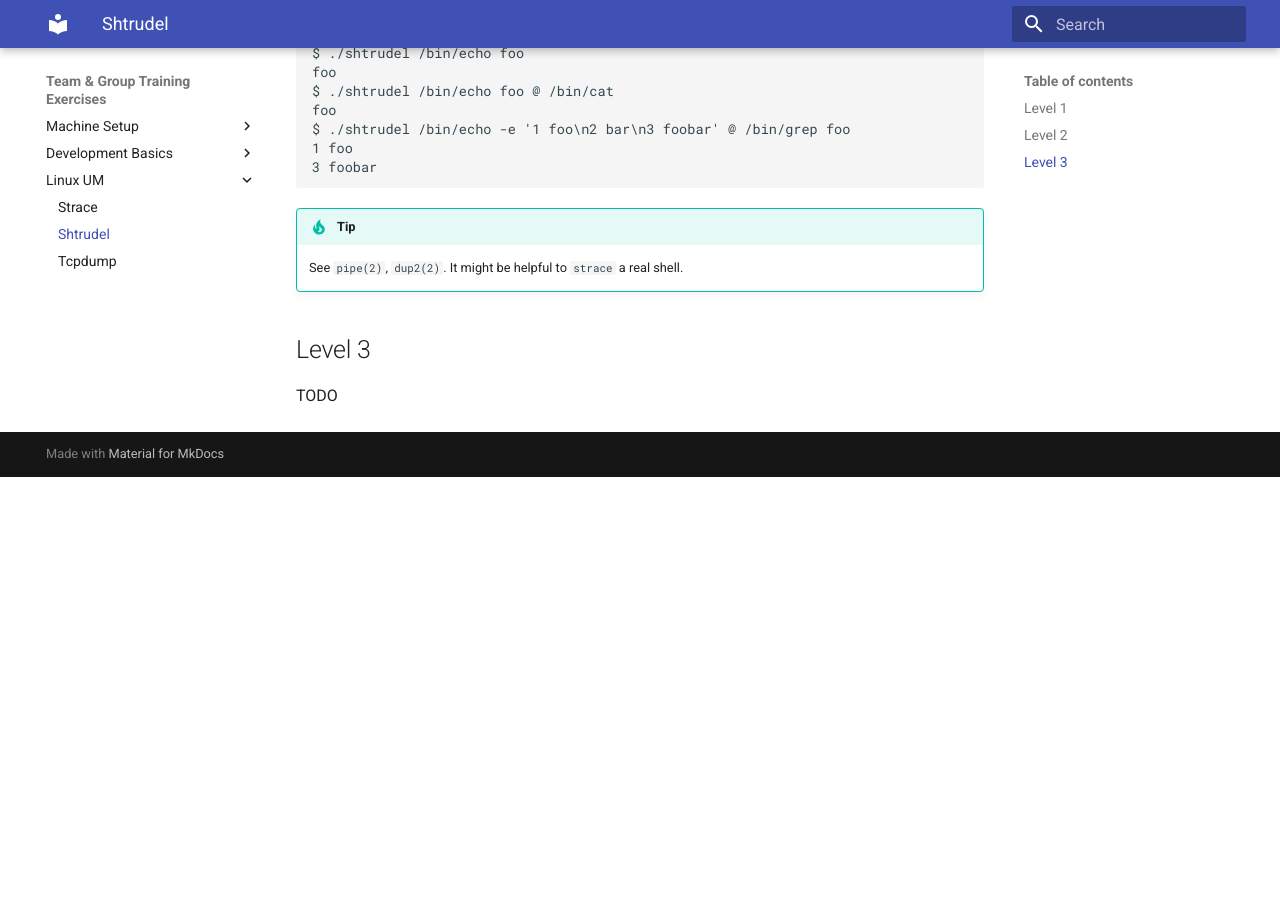
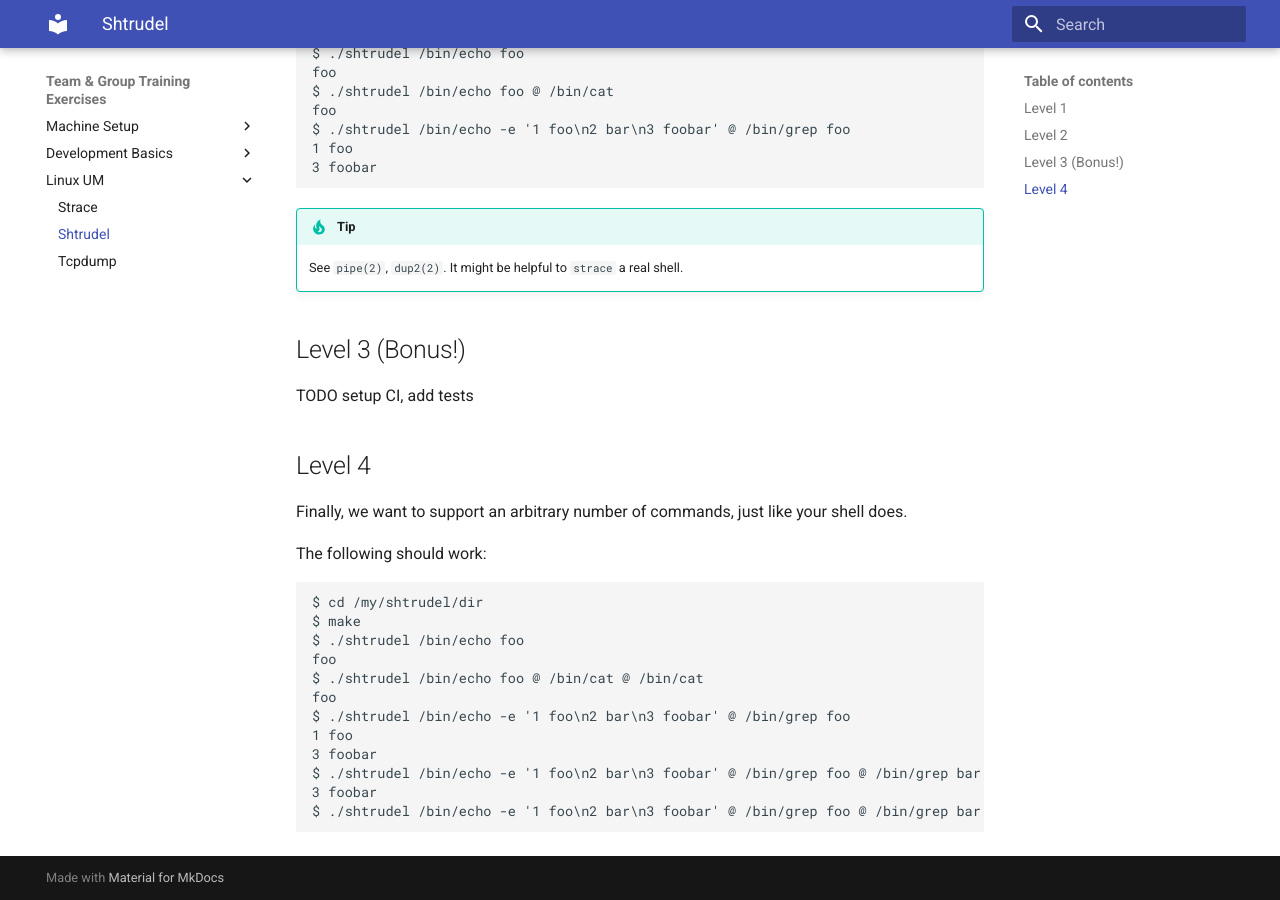
Before and after one commit to AchtungX/Hafifot, an MkDocs documentation site: the page built from content/linux_um/shtrudel.md, in a window 1280 px wide and 900 px high, scrolled down 848 px. Built offline with MkDocs 1.6.1 and Material for MkDocs 9.7.7, drawn with Linux system fonts in a browser that asks for light colours; before the commit the page ends 1325 px from its top, so only the background shows below that.

Commit message:
content: Update shtrudel

````diff
--- a/content/linux_um/shtrudel.md
+++ b/content/linux_um/shtrudel.md
@@ -40,6 +40,24 @@ $ ./shtrudel /bin/echo -e '1 foo\n2 bar\n3 foobar' @ /bin/grep foo
 !!!tip
     See `pipe(2)`, `dup2(2)`. It might be helpful to `strace` a real shell.
 
-## Level 3
+## Level 3 (Bonus!)
+TODO setup CI, add tests
 
-TODO
+## Level 4
+Finally, we want to support an arbitrary number of commands, just like your shell does.
+
+The following should work:
+```
+$ cd /my/shtrudel/dir
+$ make
+$ ./shtrudel /bin/echo foo
+foo
+$ ./shtrudel /bin/echo foo @ /bin/cat @ /bin/cat
+foo
+$ ./shtrudel /bin/echo -e '1 foo\n2 bar\n3 foobar' @ /bin/grep foo
+1 foo
+3 foobar
+$ ./shtrudel /bin/echo -e '1 foo\n2 bar\n3 foobar' @ /bin/grep foo @ /bin/grep bar
+3 foobar
+$ ./shtrudel /bin/echo -e '1 foo\n2 bar\n3 foobar' @ /bin/grep foo @ /bin/grep bar @ /bin/grep nonexist  # make sure the exit code also matches shell behavior
+```
````
